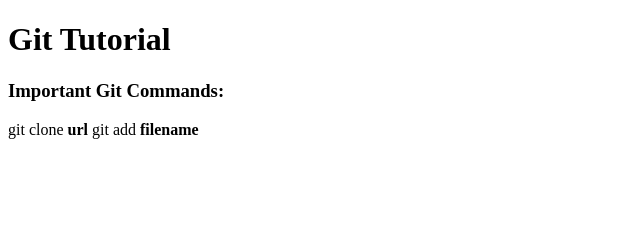
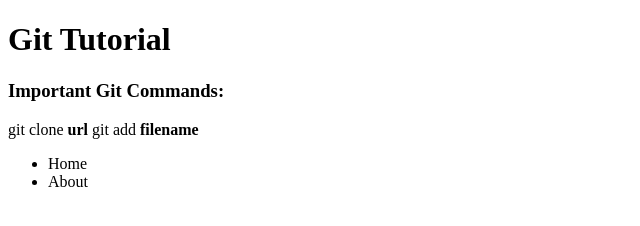
Before and after one commit to abhigoswami17/hello-git, a plain HTML site: page index.html in a window 1280 px wide. Shown: the full height of the page, 0-640 px from the left. Drawn offline with Linux system fonts and the light colour scheme.

Commit message:
Added main feature code in index.html

```diff
--- a/index.html
+++ b/index.html
@@ -11,5 +11,11 @@
   <h3>Important Git Commands:</h3>
   git clone <strong>url</strong>
   git add <strong>filename</strong>
+  <main>
+    <ul>
+      <li>Home</li>
+      <li>About</li>
+    </ul>
+  </main>
 </body>
 </html>
```
